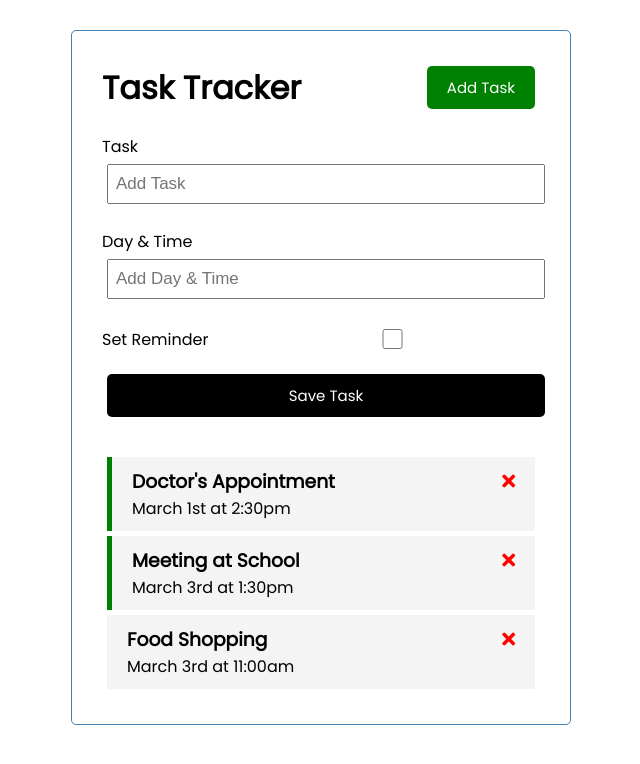
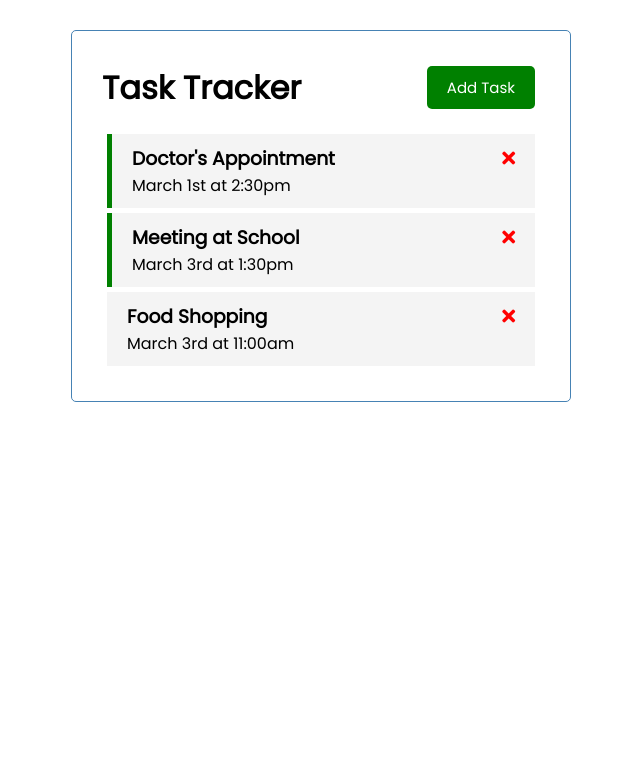
Before and after one commit to xebol/task-tracker, a Vue app: page / in a window 1280 px wide. Shown: the top 764 px of the page, without its empty margins (319-959 px from the left). Built offline with nearby package versions, Linux system fonts and the light colour scheme.

Commit message:
toggle add task button to show add task form

```diff
--- a/src/App.vue
+++ b/src/App.vue
@@ -1,8 +1,10 @@
 <template>
   <div class="container">
     <!-- Use component here -->
-    <Header title="Task Tracker" />
-    <AddTask @add-task="addTask"/>
+    <Header @toggle-add-task="toggleAddTask" title="Task Tracker" />
+    <div v-show="showAddTask">
+      <AddTask @add-task="addTask" />
+    </div>
     <Tasks @toggle-reminder="toggleReminder" @delete-task="deleteTask" v-bind:tasks="tasks" />
   </div>
 </template>
@@ -25,11 +27,15 @@
   data() {
     return {
       tasks: [],
+      showAddTask: false
     };
   },
   methods: {
+    toggleAddTask() {
+      this.showAddTask = !this.showAddTask;
+    },
     addTask(task) {
-      this.tasks = [...this.tasks, task]
+      this.tasks = [...this.tasks, task];
     },
     deleteTask(id) {
       if (confirm("Are you sure?")) {
@@ -38,8 +44,7 @@
     },
     toggleReminder(id) {
       this.tasks = this.tasks.map((task) => task.id === id ? { ...task, reminder: !task.reminder } : task);
-    }
-
+    },
   },
   created() {
     this.tasks = [
--- a/src/components/Button.vue
+++ b/src/components/Button.vue
@@ -14,7 +14,7 @@
     methods: {
       // adding a method when an event is defined
       onClick() {
-        console.log("click")
+        this.$emit('toggle-add-task')
       }
     }
   }
--- a/src/components/Header.vue
+++ b/src/components/Header.vue
@@ -1,7 +1,7 @@
 <template>
   <header>
     <h1>{{ title }}</h1>
-    <Button text="Add Task" color="green"/>
+    <Button @toggle-add-task="$emit('toggle-add-task')" text="Add Task" color="green"/>
   </header>
 </template>
 
```
